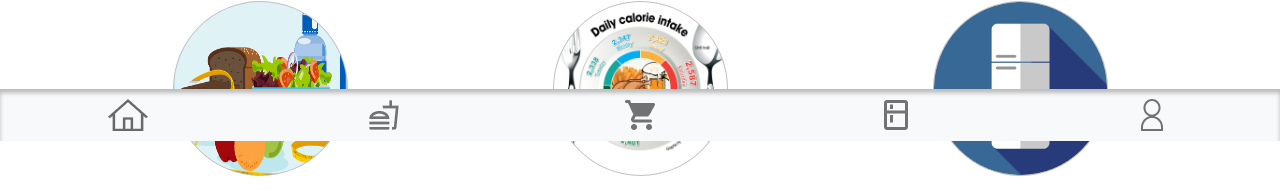
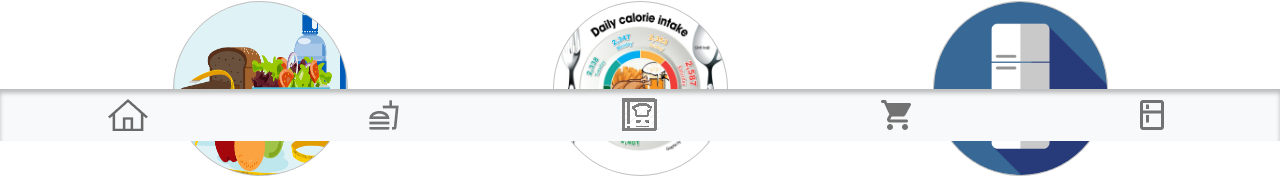
Before and after one commit to awong27/resetArea, a React (Create React App) app in the folder application/team102/UI/: page /Home in a window 1280 px wide. Shown: the part 659-850 px from the top of the page. Built offline with nearby package versions, Linux system fonts and the light colour scheme; the HTML template or start-up script is replaced by a standard one.

Commit message:
Removed mealplan dropdown

```diff
--- a/application/team102/UI/src/Component/Navigation.js
+++ b/application/team102/UI/src/Component/Navigation.js
@@ -16,6 +16,7 @@ import navCart from './NavCart.png'
 import navFridge from './NavFridge.png'
 import navMeal from './NavMeal.png'
 import navPerson from './NavPerson.png'
+import navRecipe from './recipeIcon.png'
 
 const Navigation = () => {
   const [dropdownOpen, setDropdownOpen] = useState(false);
@@ -33,35 +34,29 @@ const Navigation = () => {
         </NavLink>
         </NavItem>
 
-      <Dropdown nav isOpen={dropdownOpen} toggle={toggle}>
-        <DropdownToggle nav  active={openTab===1}>
+      <NavItem onClick={()=> setTab(2)}>
+        <NavLink href="/mealplan" active={openTab===1}>
           <img alt="MealPlan" src ={navMeal}/>
-        </DropdownToggle>
-        <DropdownMenu>
-          <DropdownItem><NavLink href="/mealplan">Meal Plan</NavLink></DropdownItem>
-
-          <DropdownItem><NavLink href="/mealplan">Recipes</NavLink></DropdownItem>
-        </DropdownMenu>
-      </Dropdown>
+        </NavLink>
+      </NavItem>
 
       <NavItem onClick={()=> setTab(2)}>
-        <NavLink href="/SList" active={openTab===2}>
+        <NavLink href="/mealplan" active={openTab===2}>
+          <img alt="Recipe" src ={navRecipe}/>
+        </NavLink>
+      </NavItem>
+
+      <NavItem onClick={()=> setTab(2)}>
+        <NavLink href="/SList" active={openTab===3}>
           <img alt="ShoppingList" src ={navCart}/>
         </NavLink>
       </NavItem>
 
       <NavItem onClick={()=> setTab(3)}>
-        <NavLink href="/inventory" active={openTab===3}>
+        <NavLink href="/inventory" active={openTab===4}>
           <img alt="inv" src ={navFridge}/>
         </NavLink>
       </NavItem>
-
-      <NavItem onClick={()=> setTab(4)}>
-        <NavLink  href="/statistics" active={openTab===4}>
-          <img alt="Stats" src ={navPerson}/>
-        </NavLink>
-      </NavItem>
-
       </Navbar>
     </Nav>
   );
```
